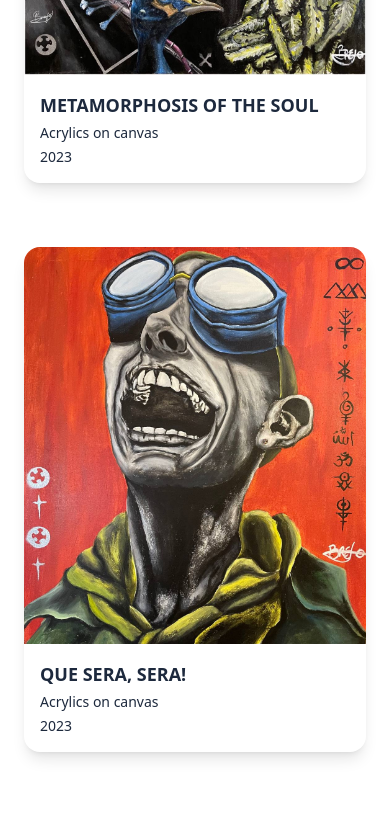
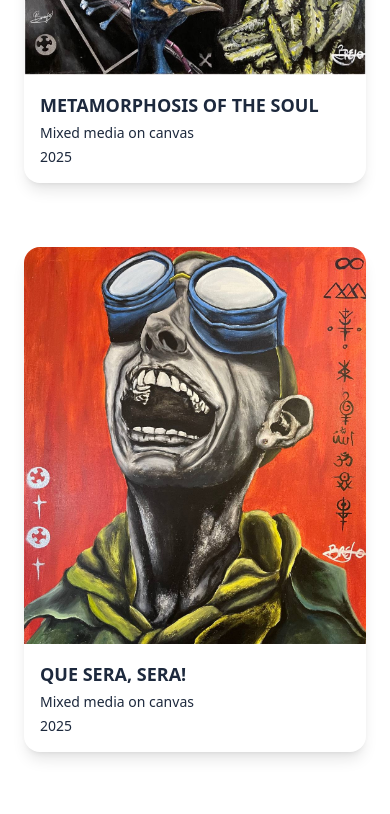
Before and after one commit to gustinedarko/Brefos-Gallery, a React (Vite) app: page / in a window 390 px wide. Shown: the part 1900-2714 px from the top of the page. Built offline with nearby package versions, Linux system fonts and the light colour scheme.

Commit message:
Renaming of gallery data objects sizes, materials, and year

```diff
--- a/src/components/Footer.jsx
+++ b/src/components/Footer.jsx
@@ -16,6 +16,7 @@ export default function Footer() {
           </p>
         </div>
 
+        <div className="w-3/4 md:w-full flex justify-between md:justify-around md:gap-6 col-span-2">
           {/* QUICK NAV LINKS */}
           <div className="flex flex-col">
             <h3 className="text-white font-semibold text-lg mb-3">Explore</h3>
@@ -37,7 +38,6 @@ export default function Footer() {
               </li>
             </ul>
           </div>
-
           {/* EXTRA INFO */}
           <div className="flex flex-col">
             <h3 className="text-white font-semibold text-lg mb-3">Useful Info</h3>
@@ -47,6 +47,7 @@ export default function Footer() {
               <li className="text-gray-400">Artist Statement</li>
               <li className="text-gray-400">Licensing & Usage</li>
             </ul>
+          </div>
         </div>
 
         {/* SOCIALS */}
--- a/src/data/gallery.js
+++ b/src/data/gallery.js
@@ -35,135 +35,135 @@ export const gallery = [
     materials: "Acrylics on canvas",
     size: "46 x 36 inches",
     description: `Humanity has always been captivated by the idea of love. The emotion in question is intricate and multidimensional, with multiple manifestations.A profound attachment, concern, and bond with someone or something is the essence of love. The term "the happy start" is one of its features. Each connection begins with an exploration of what makes life wonderful, joyful, loving, and uplifting. Energy is released to create vibrations, which in turn stimulate frequency to produce beautiful things. Helps to double health and heal. Nevertheless, love grows as time passes.`,
-    year: 2023,
+    year: 2025,
   },
   {
-    title: "New one",
+    title: "New two",
     image: newTwo,
     materials: "Acrylics on canvas",
     size: "46 x 36 inches",
     description: `Humanity has always been captivated by the idea of love. The emotion in question is intricate and multidimensional, with multiple manifestations.A profound attachment, concern, and bond with someone or something is the essence of love. The term "the happy start" is one of its features. Each connection begins with an exploration of what makes life wonderful, joyful, loving, and uplifting. Energy is released to create vibrations, which in turn stimulate frequency to produce beautiful things. Helps to double health and heal. Nevertheless, love grows as time passes.`,
-    year: 2023,
+    year: 2025,
   },
   {
     title: "ALPHA",
     image: alpha,
     materials: "Acrylics on canvas",
-    size: "46 x 36 inches",
+    size: "24 x 24 inches",
     description: `Humanity has always been captivated by the idea of love. The emotion in question is intricate and multidimensional, with multiple manifestations.A profound attachment, concern, and bond with someone or something is the essence of love. The term "the happy start" is one of its features. Each connection begins with an exploration of what makes life wonderful, joyful, loving, and uplifting. Energy is released to create vibrations, which in turn stimulate frequency to produce beautiful things. Helps to double health and heal. Nevertheless, love grows as time passes.`,
-    year: 2023,
+    year: 2024,
   },
   {
     title: "GUILTY DOMAIN",
     image: guiltyDomain,
-    materials: "Acrylics on canvas",
-    size: "46 x 36 inches",
+    materials: "Mixed media on canvas",
+    size: "70 x 40 inches",
     description: "Due to the structure of life existence, man with potentials and abilities that is destined to him is unable to realise his full capacity. He feels guilty because of this, which is why it's the kind that, frequently as a result of social conventions, makes him feel unworthy, trapped, anxious, or scared to pursue his ideas. By letting go of everyone and society's opinions on their lives, I believe that the untapped potential can be fully realised. Aim to live life to the fullest and enjoy every moment. In the end, things will work out and people will accept the new you instead.",
-    year: 2023,
+    year: 2025,
   },
   {
     title: "LIFE’S PARADOX",
     image: lifesParadox,
-    materials: "Acrylics on canvas",
-    size: "46 x 36 inches",
+    materials: "Mixed media on canvas",
+    size: "24 x 24 inches",
     description: "Life is a fascinating journey where the good often emerges from the bad, and the bad can lurk within the good. For instance, tough times can lead to personal growth, teaching us resilience and empathy, while moments of success might bring unexpected pressures and stress. As time passes, our perceptions of these experiences can shift dramatically; what once felt like a loss may later reveal itself as a valuable lesson, and fleeting happiness can sometimes give way to challenges. This ever-changing nature of life reminds us to be mindful, appreciating both the highs and lows, as each moment contributes to our unique story and personal development. As the twin fish says, prosperity, abundance, and happiness is the result of long term life of everyone who planned.",
-    year: 2023,
+    year: 2025,
   },
   {
     title: "MEHO )MO. (I HAVE SEEN THEM)",
     image: mehoOmo,
     materials: "Acrylics on canvas",
-    size: "46 x 36 inches",
+    size: "34 x 36 inches",
     description: "I'm aware that they can do anything to me. Indeed, I have seen them. They are not well intentioned. They betray me when I'm not looking, deliberately wearing a false smile. I am extremely strong, well-cared for, and protected by God, the Almighty One. I have to exercise caution since I know how weak I am. Why is this strange, unpleasant place here? I hope for the courage and safety of all those involved.",
     year: 2023,
   },
   {
     title: "METAMORPHOSIS OF THE SOUL",
     image: metamorphosis,
-    materials: "Acrylics on canvas",
-    size: "46 x 36 inches",
+    materials: "Mixed media on canvas",
+    size: "32 x 27 inches",
     description: `"Metamorphosis of the Soul" honours the human spirit's potential for development, change, and self-discovery. I hope to encourage you all to go on your own path of self-discovery and introspection, accepting who you really are and seeing the beauty in your individuality. Be mindful that we are all works in progress that are always changing and developing.`,
-    year: 2023,
+    year: 2025,
   },
   {
     title: "MR. CHUCK",
     image: mrChuck,
-    materials: "Acrylics on canvas",
-    size: "46 x 36 inches",
+    materials: "Mixed media on canvas",
+    size: "36 x 36 inches",
     description: `Born into a modest family, life often felt like a delicate balancing act. Parents worked tirelessly to provide education, and the weight of responsibility overwhelmed the innocent soul, the child. Yet, despite the odds, a burning desire to succeed fueled their resolve. His father’s severe health condition has caused significant changes to the household. Although his parents kept it hidden, he discovered the condition through daily injections and medications, sometimes wishing he could skip life to give his parents the best. Education has been a distant dream but unwavering light for the author, who is a first generation college student. He takes pride in his family's sacrifices and remains focused on advancing his academic ambitions. He promises to make his parents proud and achieve his goals. Despite facing stigmatization at a young age, the individual has overcome barriers and learned that determination comes from struggle, perseverance, and rising above doubts, enabling him to continue striving for his goals. Break barriers and turn dreams into reality. “The difference between the impossible and possible lies in a person’s determination.” – TOMMY LASORDA`,
-    year: 2023,
+    year: 2025,
   },
   {
     title: "OMEGA",
     image: omega,
     materials: "Acrylics on canvas",
-    size: "46 x 36 inches",
+    size: "24 x 24 inches",
     description: "What happens when love ends? Is the conclusion, while discussing love, excellent? Love, in my view, is accompanied by negative emotions such as hate, despair, hurt, curses, tears, etc. As this love increases, people start to reject it because of the concept it possesses. There are two sides to love. When it works in your favour, educate yourself about how awful things can get and get ready for what's coming next.",
-    year: 2023,
+    year: 2024,
   },
   {
     title: "QUE SERA, SERA!",
     image: queSera,
-    materials: "Acrylics on canvas",
-    size: "46 x 36 inches",
+    materials: "Mixed media on canvas",
+    size: "32 x 27 inches",
     description: `My name is everyone. This is how happy I am in life at the moment. I gain this strength, motivation and happiness the very moment I heard the phrase “QUE SERA, SERA”. It got to my realization that the past, this present and the future that’s yet to play has been already designed and I have been implanted in the scene to act alongside the script. So therefore, why should I worry about nothing and something I have no control of or strength to alter. Let life play. WHATEVER WILL BE, WILL BE!!!`,
-    year: 2023,
+    year: 2025,
   },
   {
     title: "THE BEAUTY OF ALL COLORS",
     image: beautyOfAllColors,
-    materials: "Acrylics on canvas",
-    size: "46 x 36 inches",
+    materials: "Mixed media on canvas",
+    size: "45 x 39 inches",
     description: `"The Beauty of All Colors" is a powerful statement about the importance of diversity, inclusivity, and representation. The artwork encourages viewers to celebrate their unique identities and appreciate the beauty of others, promoting a more harmonious and accepting each other.`,
-    year: 2023,
+    year: 2025,
   },
   {
     title: "THE BEING WITH CRACKS",
     image: beingWithCracks,
     materials: "Acrylics on canvas",
-    size: "46 x 36 inches",
+    size: "34 x 32 inches",
     description: "I'm truly broken, and I just want today to be the end of this life. I am actually entering a state that no one wishes for because of this forced life journey that I'm going through. Why is life run this way, why does it favor a select few, and why is it chock-full of falsehoods and sorrow? How is it that everything we see here is meant to eradicate us? I implore everyone to play a role in fostering peace, to believe in the journey of life even though we are unsure of its conclusion, and to hope for a happy afterlife.",
     year: 2023,
   },
   {
     title: "THE COMPLEXITY OF THOUGHTFUL EMOTIONS",
     image: complexityOfThought,
-    materials: "Acrylics on canvas",
-    size: "46 x 36 inches",
+    materials: "Mixed media on canvas",
+    size: "32 x 27 inches",
     description: "Beauty of the complexity of the mind make most of us restless. We hope to build and always love the outcome. We try delving deeper into the intricate web of emotions that defines our existence. We make people feel okay and comfortable despite us thinking about ourselves. We care too much and are always available for anyone who wants us at any time. Reality hits us harder and more often than the average man. They care less about us and we are most alone. Guess, we are the good ones no one cares about. Our brains and emotions are one, complex, one which no one understands.",
-    year: 2023,
+    year: 2025,
   },
   {
     title: "THE CONFESSION OF THE BRILLIANT OLD WOMAN",
     image: confessionOldWoman,
     materials: "Acrylics on canvas",
-    size: "46 x 36 inches",
+    size: "24 x 24 inches",
     description: `I am an old woman who has been through life’s ups and downs. There are always going to be ups and downs, even though it seems like a transient situation. You know, maintaining composure is key to this life. It all comes down to maintaining composure and refusing to allow life's ups and downs get to you. You learn to let go of things you cannot control and concentrate on the things you can, which makes it really awesome. In addition, living virtuously and being a decent person are vital. Seems like a good fit for your optimistic approach to living. This wisdom has caused me much remorse, especially at this advanced age. You have to realise that the happiness you project onto the people watching you via your image affects them in return. For this reason, one should remember the purpose of life, put aside anxieties, and simply enjoy it. What is going to happen is going to happen, no doubt about it. Simply put, doubting yourself undermines your spirituality and creates a barrier to what can be attracted to you. “WE CANNOT BE PRESENT IF WE ARE LOOKING BACKWARDS. “`,
-    year: 2023,
+    year: 2024,
   },
   {
     title: "THE FEEL OF EXISTENCE IN A LIFE CHOSEN FOR!",
     image: feelOfExistence,
-    materials: "Acrylics on canvas",
-    size: "46 x 36 inches",
+    materials: "Mixed media on canvas",
+    size: "24 x 24 inches",
     description: "For many people, life's the most difficult phase has been existence. Life favours and supports only those who possess greater possibilities and privileges. The struggle to get what will bring us happiness is a losing one for those of us with little or no options in life. Nothing like that ever occurs, even though we are always searching for strategies to survive. Because of this, we experience a variety of unpleasant emotions on a daily basis. This depends on the situation in which an individual finds themselves. The situation changes in many ways, but ultimately, realise that life is just a transitory adventure, therefore find inner peace with yourself.",
-    year: 2023,
+    year: 2024,
   },
   {
     title: "THE HEALER",
     image: healer,
-    materials: "Acrylics on canvas",
-    size: "46 x 36 inches",
+    materials: "Mixed media on canvas",
+    size: "50 x 39 inches",
     description: "Playing sounds of Revolution with mind waking tunes.",
-    year: 2023,
+    year: 2025,
   },
   {
     title: "THE ICONIC HERD",
     image: iconicHerd,
-    materials: "Acrylics on canvas",
-    size: "46 x 36 inches",
+    materials: "Mixed media on canvas",
+    size: "70 x 40 inches",
     description: "Togetherness, intelligence, strength and unity. Guess we need this.",
-    year: 2023,
+    year: 2025,
   },
   {
     title: "THE LAST PROPHET",
@@ -176,49 +176,49 @@ export const gallery = [
   {
     title: "THE PRAYER TO THE FIRST ARCHANGEL",
     image: prayerArchangel,
-    materials: "Acrylics on canvas",
-    size: "46 x 36 inches",
+    materials: "Mixed media on canvas",
+    size: "53 x 39 inches",
     description: "I have been aware of and have taken steps to improve my life through personal development, rebirth, and change. Stopped all of the bad habits and swiftly shifted to the good ones. I am aware of both good and awful things, and I realise that awful things can also have wonderful things in them and vise versa. My self-awareness, intelligence, and thoughtful process have all increased. Both the male and feminine energies are known to me; I have distinguished between them and selected the most lucrative ones. Knowing the Almighty Being, I am aware that he is the only Being wealthy for worship. Thus, why does life continue to unfold in this manner? It should have been fair to live.",
-    year: 2023,
+    year: 2023333333333333,
   },
   {
     title: "THE SOUL WITH THE TURTLE NECK",
     image: soulWithTurtleNeck,
-    materials: "Acrylics on canvas",
-    size: "46 x 36 inches",
+    materials: "Mixed media on canvas",
+    size: "53 x 40 inches",
     description: "The artwork beautifully depicts humanity's harmonious relationship with nature, showcasing vibrant colors that symbolize connection and peace. It features a young figure amidst gentle horses, reflecting the profound tranquility that such bonds create. The serene expressions of both the horses and the child emphasize themes of unity and balance. This portrayal illustrates the joy and contentment derived from reconnecting with nature, inviting viewers to experience the tranquility and happiness that arise from such relationships.",
-    year: 2023,
+    year: 2025,
   },
   {
     title: "THE TIME TRAVELER",
     image: timeTraveler,
     materials: "Acrylics on canvas",
-    size: "46 x 36 inches",
+    size: "45 x 35 inches",
     description: `Time travel is the concept of moving between distinct points in time by an object or a person, similar to moving between different points in space by an object or a person, generally via a hypothetical equipment known as a "time machine." Time travel can be defined as the transportation of a person into the future or into the past. The movement of ‘THE TIME TRAVELER' was done into the future.`,
     description2: "I, ‘THE TIME TRAVELER’ would want to tell what I observed and recorded myself. The future is a wired period where everything will happen if change is not made today. To emphasize, humans; the old, the wise and knowledgeable, wealthy, high esteemed people and any other people will be highly manipulated. The brains of these people will be controlled by those on top of the world governance. These high-ranking government officials will steer man in the other direction. I, ‘THE TIME TRAVELER,' observed numerous humans, many of whom had their bodies altered beyond recognition. Vegetation?… No!!! I saw nothing like vegetation. Because of the current human practice of deforestation, artificial oxygen will be made by THESE scientists who are only concerned with their own personal interests. For the sake of survival, humans will always rely on oxygen. I, 'THE TIME TRAVELER,' witnessed ANUBIS, the god of death, laboring behind closed doors in a ferocious mood to exterminate humanity. The world's demise has already been planned, and everything must take place as planned. The future is a frightening time in which nothing will be good. This is due to the ruin of the planet, the establishment of a new world order, hostility, wickedness, and callous disregard for people, as well as the use of biological weapons to reduce those who are not viewed as superior by THESE people. WE SHOULD PROTECT THE FUTURE NOW!!!",
-    year: 2023,
+    year: 2021,
   },
   {
     title: "THE TRANSFIGURATION",
     image: transfiguration,
-    materials: "Acrylics on canvas",
-    size: "46 x 36 inches",
+    materials: "Mixed media on canvas",
+    size: "24 x 24 inches",
     description: `"The Transfiguration" is a poignant artwork that captures the transformative power of change, symbolizing the journey from adversity to triumph through vibrant flowers surrounding two women. The piece celebrates human resilience, growth, and transformation, reminding us that even in darkness, there's potential for beauty, hope, and renewal.`,
-    year: 2023,
+    year: 2025,
   },
   {
     title: "THE UNTOLD STORIES",
     image: untoldStories,
     materials: "Acrylics on canvas",
-    size: "46 x 36 inches",
+    size: "48 x 36 inches",
     description: "I am a piece that unveils some obscure mysteries. A select few people have removed me from the view of many. Even so, it's fascinating. The diversity and allure of culture are immense. Africa is home to numerous distinct nations and regions, each with its own generation-to generation traditions, rituals, and customs. It's a beautiful and storied tapestry, indeed. There are undiscovered tales of this vibrant culture and mysteries that must be revealed. It has the potential to significantly alter the universe, satisfy many needs, and provide answers to some of the biggest mysteries.",
-    year: 2023,
+    year: 2024,
   },
   {
     title: "THE WISH",
     image: wish,
     materials: "Acrylics on canvas",
-    size: "46 x 36 inches",
+    size: "34 x 32 inches",
     description: "A constant sense of joy and laughter would be nice. Living in a cosmos where the events of the past and present cause grief, tears, and anxiety makes sadness a persistent emotion. The desire for joy is strong in situations when happiness is a passing feeling. What I see on the woman's face, I desire for everyone.",
     year: 2023,
   },
@@ -226,24 +226,24 @@ export const gallery = [
     title: "VERITAS",
     image: veritas,
     materials: "Acrylics on canvas",
-    size: "46 x 36 inches",
+    size: "34 x 32 inches",
     description: "I am an innocent person who made an effort to live a life distinct from that of everyone else. I made an effort to examine everything and refrain from thinking or acting the way they had instructed us to. As soon as they caught on, they attempted to erase everything I had learned about them, altered me beyond recognition, covered and restrained my mouth to prevent me from speaking out against what I had witnessed, and attempted to cover my body to prevent anyone from witnessing what they had done to me. They are thirteen elites when I saw them. Be mindful of them.",
     year: 2023,
   },
   {
     title: "WE CAN’T ESCAPE IT",
     image: weCantEscapeIt,
-    materials: "Acrylics on canvas",
-    size: "46 x 36 inches",
+    materials: "Mixed media on canvas",
+    size: "53 x 40 inches",
     description: "Wanted to know all and specifics, dig and dig, searched and researched, and sacrificed all what I had for knowledge. I’m consciously and subconsciously enlightened and awaken. Knowledge has brought me to nothing but hope. Think we shouldn’t seek much, we might not be ready for the inevitable regrets that come with it.",
-    year: 2023,
+    year: 2025,
   },
   {
     title: "WHY TOGETHER",
     image: whyTogether,
-    materials: "Acrylics on canvas",
-    size: "46 x 36 inches",
+    materials: "Mixed media on canvas",
+    size: "53 x 40 inches",
     description: "Love can often appear radiant and flawless on the surface, a beautiful facade that captivates and inspires. However, beneath this gleaming exterior, love can be a complex and messy entity, fraught with challenges, heartaches, and uncertainties. The reality of love can be a delicate balance of compromise, sacrifice, and vulnerability, where emotions ebb and flow like the tides. Despite its beauty, love can also be a breeding ground for conflicts, misunderstandings, and pain, testing the bonds between individuals and pushing them to their limits. Ultimately, love's true nature is often revealed in the imperfections, the struggles, and the quiet moments of introspection, where its beauty and ugliness coexist in a delicate dance.",
-    year: 2023,
+    year: 2025,
   },
 ];
--- a/src/pages/Gallery.jsx
+++ b/src/pages/Gallery.jsx
@@ -12,12 +12,12 @@ export default function Gallery() {
       {gallery.map((item, index) => (
         <div key={index} className="text-center">
           <img src={item.image} alt={item.title} className="w-full rounded-lg" />
-          <h3 className="mt-2 font-semibold">{item.title}</h3>
+          {/* <h3 className="mt-2 font-semibold">{item.title}</h3>
           <p className="text-sm text-gray-500">{item.materials}</p>
           <p className="text-sm">{item.size}</p>
           <p className="text-sm text-gray-400">{item.year}</p>
           <p className="text-sm">{item.description}</p>
-          <p className="text-sm">{item.description2}</p>
+          <p className="text-sm">{item.description2}</p> */}
         </div>
       ))}
     </div>
```
Lines whose indentation alone changed are shown as unchanged.
